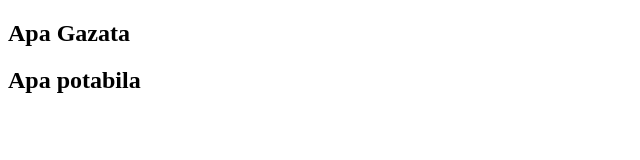
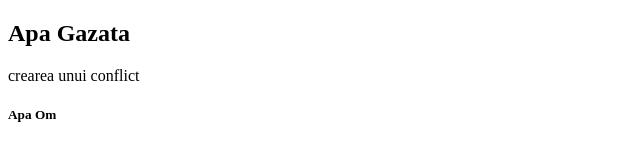
Before and after one commit to MissingMirkea/Lab-9, a plain HTML site: page index.html in a window 1280 px wide. Shown: the whole page, without its empty margins (0-640 px from the left). Drawn offline with Linux system fonts and the light colour scheme.

Commit message:
Conflict

```diff
--- a/index.html
+++ b/index.html
@@ -7,6 +7,8 @@
 </head>
 <body>
     <h2>Apa Gazata</h2>
-    <h2>Apa potabila</h2>
+crearea unui conflict
+    <h5>Apa Om</h5>
+
 </body>
 </html>
```
